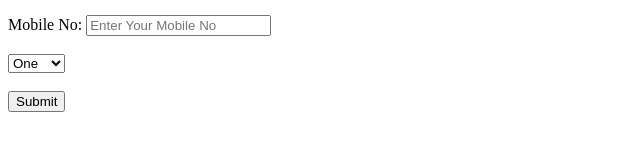
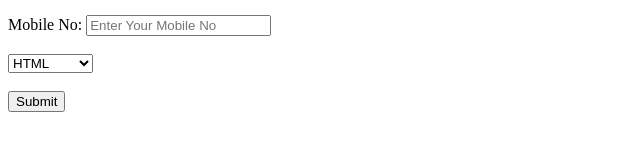
Before and after one commit to sevenrishi/Thoghts, a plain HTML site: page anchor.html in a window 1280 px wide. Shown: the part 585-736 px from the top of the page, 0-640 px from the left. Drawn offline with Linux system fonts and the light colour scheme.

Commit message:
anchor.html file update

```diff
--- a/anchor.html
+++ b/anchor.html
@@ -46,11 +46,10 @@
         <br>
         <br>
         <select name="" id="">
-            <option value="1">One</option>
-            <option value="2">Two</option>
-            <option value="3">Three</option>
-            <option value="4">Four</option>
-            <option value="5">Five</option>
+            <option value="1">HTML</option>
+            <option value="2">CSS</option>
+            <option value="3">JavaScript</option>
+            <option value="4">Bootstrap</option>
         </select>
         <br>
         <br>
```
